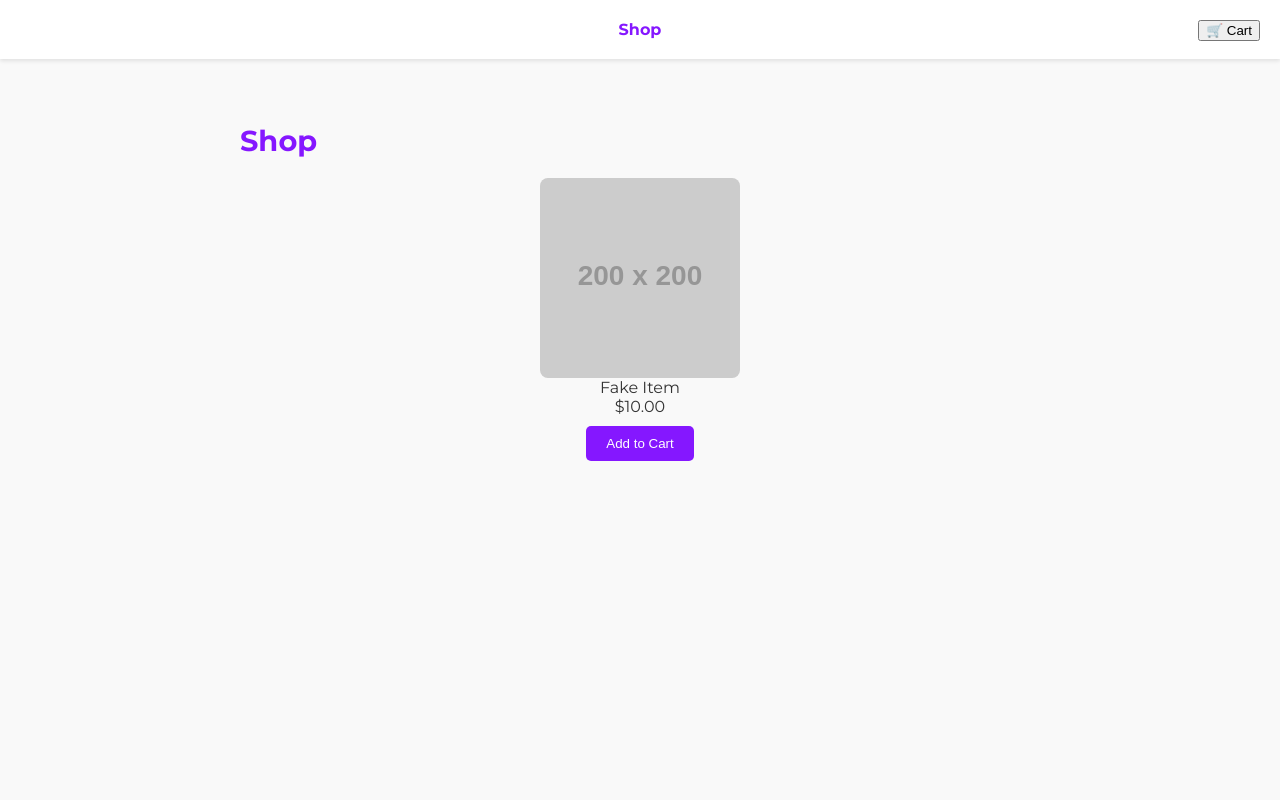
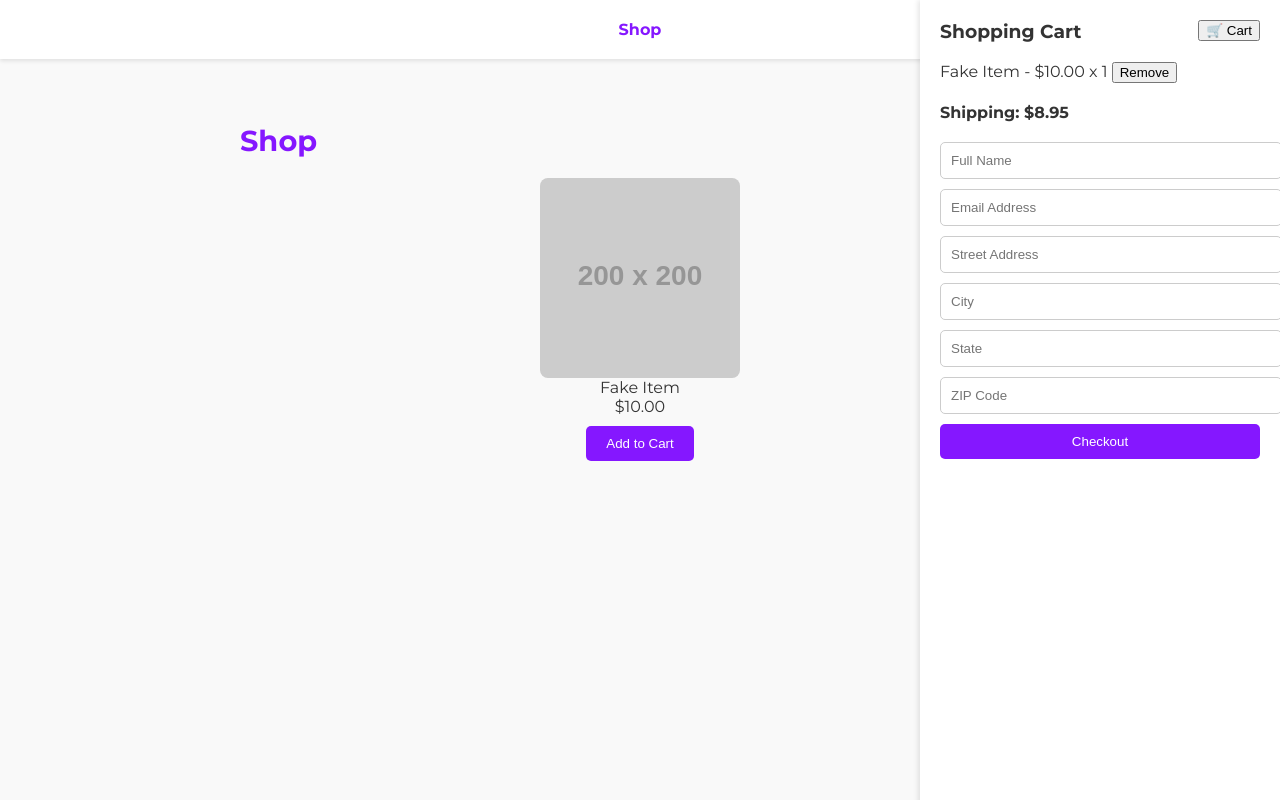
Before and after one commit to nitsuj/howzit, a website: page index2.html in a window 1280 px wide. Both pictures are taken after a click on the button "Add to Cart". Drawn offline with Linux system fonts and the light colour scheme; placeholder pictures from the web are drawn by us.

Commit message:
Update index2.html

```diff
--- a/index2.html
+++ b/index2.html
@@ -148,6 +148,10 @@
     </div>
   </div>
 
+  <div id="cart-notification" style="display: none; position: fixed; bottom: 20px; right: 20px; background: #8517ff; color: white; padding: 10px 20px; border-radius: 5px; z-index: 1000;">
+    Item added to cart!
+  </div>
+
   <script>
     const cart = [];
 
@@ -160,6 +164,17 @@
         cart.push({ name, price, quantity: 1 });
       }
       renderCart();
+
+      // Show toast notification
+      const toast = document.getElementById('cart-notification');
+      toast.style.display = 'block';
+      setTimeout(() => {
+        toast.style.display = 'none';
+      }, 2000);
+
+      // Open the cart
+      const cartEl = document.getElementById('cart');
+      cartEl.classList.add('open');
     }
 
     function renderCart() {
```
